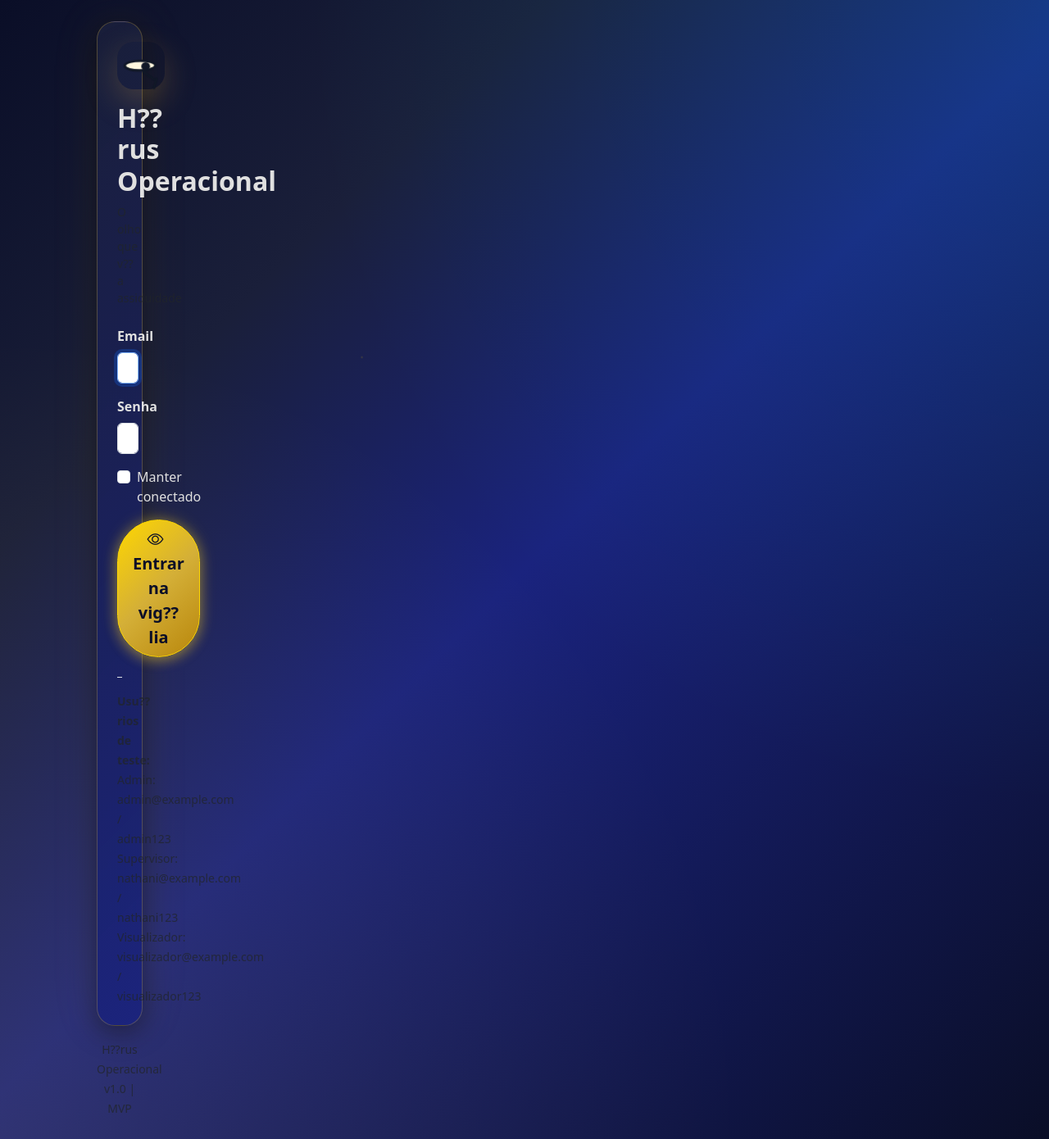
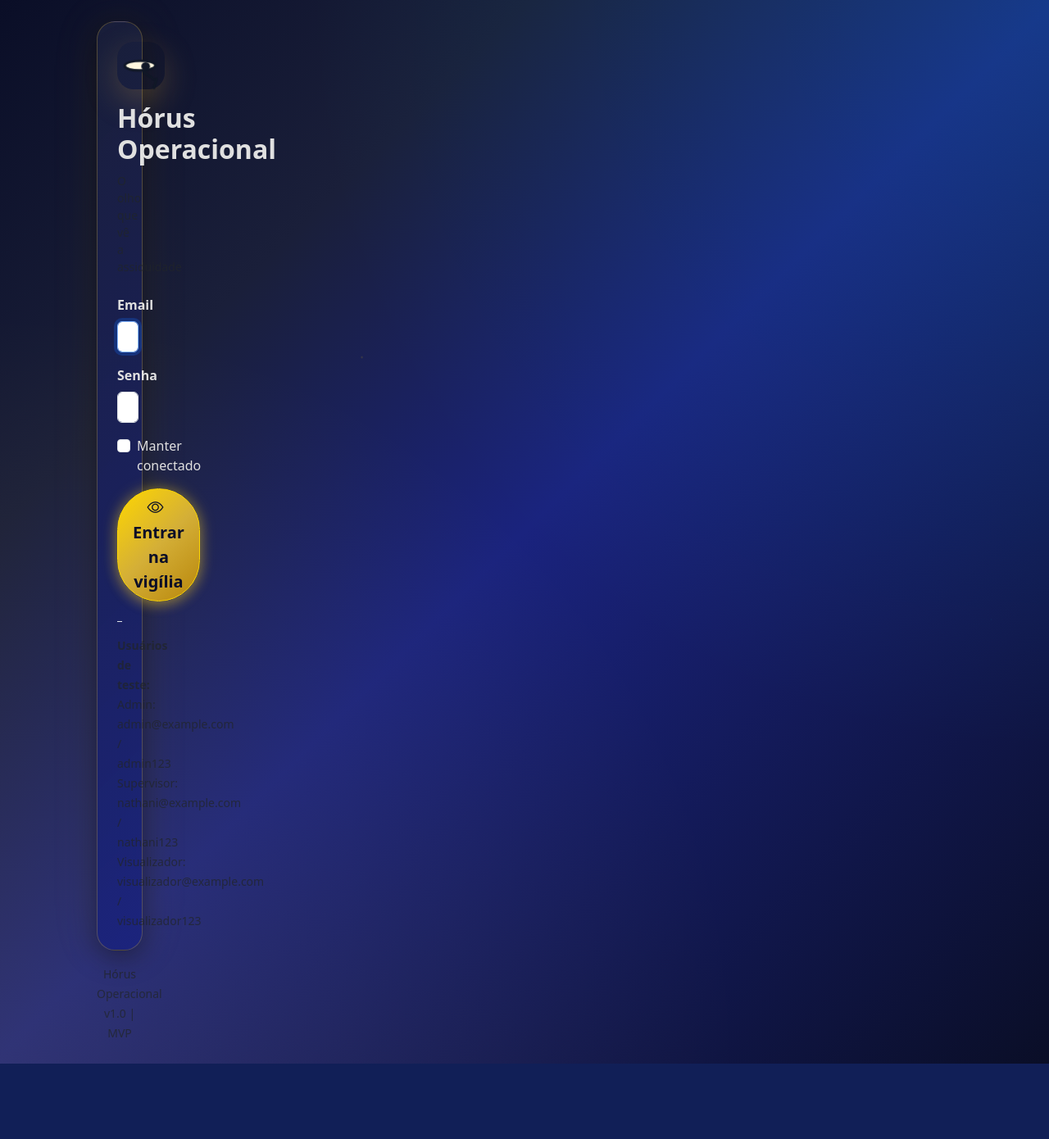
Before and after one commit to GustavoZuim/horus-operacional, a Flask app: page /auth/login in a window 1280 px wide. Shown: the whole page at 82% size. After the commit the page ends 1298 px from the top, so only its background shows below. Run offline with Flask 3, Linux system fonts and the light colour scheme.

Commit message:
Fix: Force UTF-8 encoding for all templates

```diff
--- a/app/templates/auth/login.html
+++ b/app/templates/auth/login.html
@@ -1,6 +1,6 @@
 {% extends "base.html" %}
 
-{% block title %}Login - H??rus Operacional{% endblock %}
+{% block title %}Login - Hórus Operacional{% endblock %}
 
 {% block content %}
 <div class="container">
@@ -14,11 +14,11 @@
               <span class="tear"></span>
             </div>
           </div>
-          <h2 class="fw-bold">H??rus Operacional</h2>
-          <p class="text-muted small">O olho que v?? a assiduidade</p>
+          <h2 class="fw-bold">Hórus Operacional</h2>
+          <p class="text-muted small">O olho que vê a assiduidade</p>
         </div>
 
-        <!-- Formul??rio -->
+        <!-- Formulário -->
         <form method="POST">
           <div class="mb-3">
             <label for="email" class="form-label fw-bold">Email</label>
@@ -29,7 +29,7 @@
           <div class="mb-3">
             <label for="password" class="form-label fw-bold">Senha</label>
             <input type="password" class="form-control" id="password" name="password"
-                   placeholder="????????????????????????" required>
+                   placeholder="••••••••••••" required>
           </div>
 
           <div class="mb-3 form-check">
@@ -41,15 +41,15 @@
 
           <div class="d-grid">
             <button type="submit" class="btn btn-horus btn-lg">
-              <i class="bi bi-eye me-2"></i>Entrar na vig??lia
+              <i class="bi bi-eye me-2"></i>Entrar na vigília
             </button>
           </div>
         </form>
 
-        <!-- Informa????es de teste -->
+        <!-- Informações de teste -->
         <div class="mt-4 pt-3 border-top">
           <small class="text-muted">
-            <strong>Usu??rios de teste:</strong><br>
+            <strong>Usuários de teste:</strong><br>
             Admin: admin@example.com / admin123<br>
             Supervisor: nathani@example.com / nathani123<br>
             Visualizador: visualizador@example.com / visualizador123
@@ -59,7 +59,7 @@
 
       <div class="text-center mt-3">
         <small class="text-muted">
-          H??rus Operacional v1.0 | MVP
+          Hórus Operacional v1.0 | MVP
         </small>
       </div>
     </div>
```
